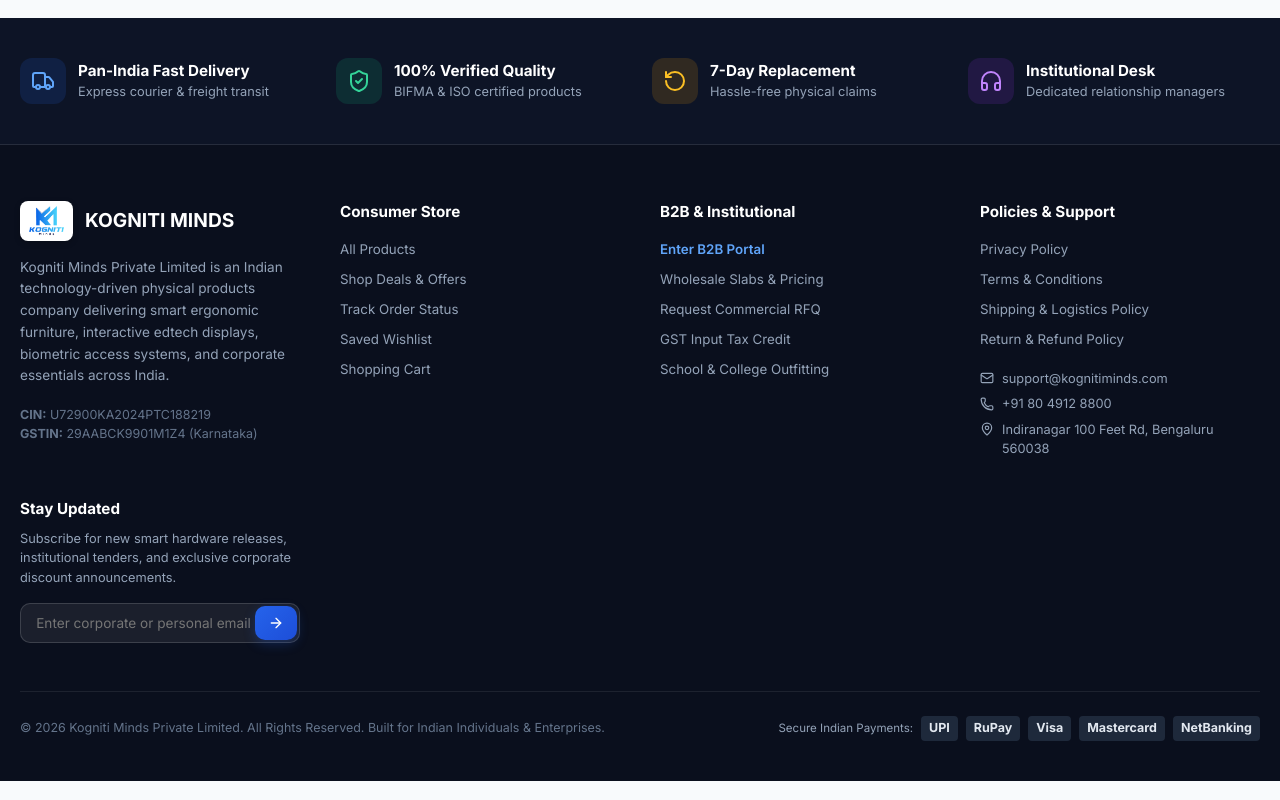
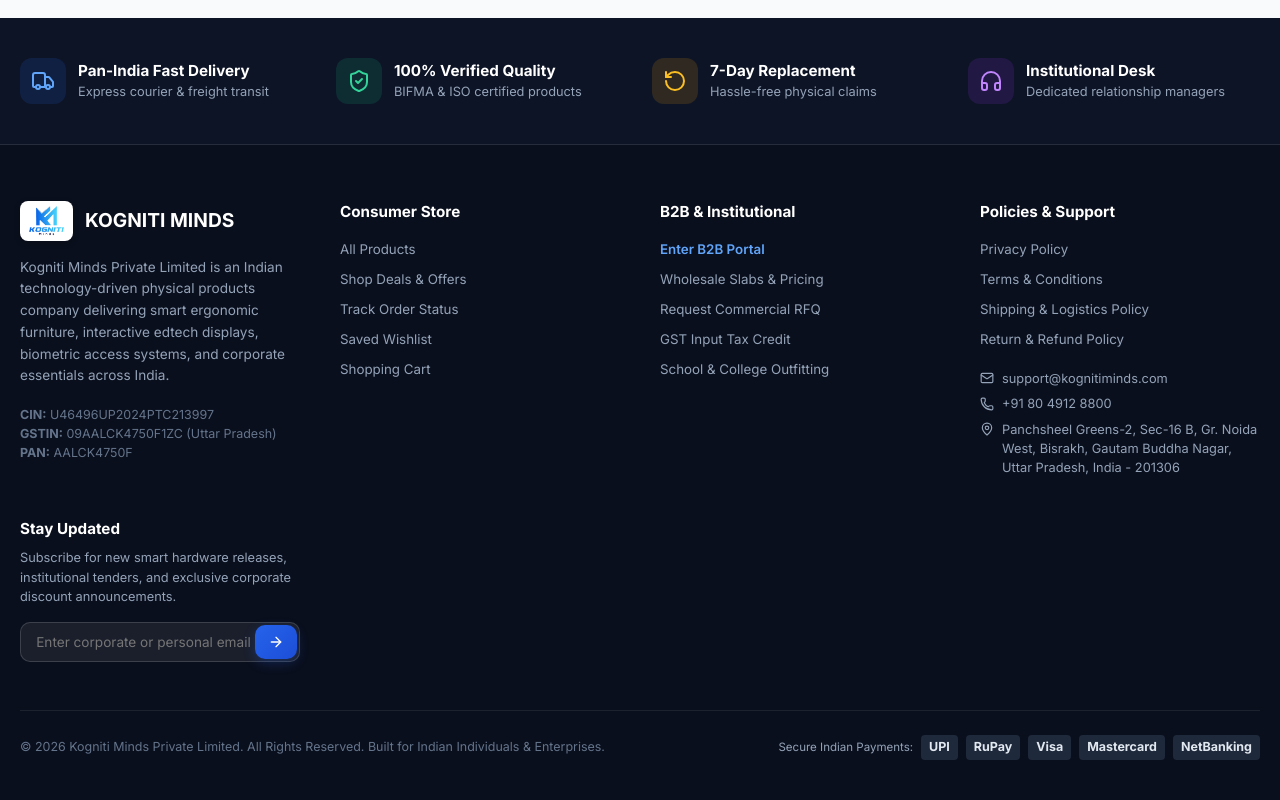
Before and after one commit to kogniti14/website-for-ondc-, a React (Vite) app: page / in a window 1280 px wide. Shown: the part 4631-5431 px from the top of the page. Built offline with nearby package versions, Linux system fonts and the light colour scheme.

Commit message:
feat: update official company statutory details (CIN, GSTIN, PAN, registered office address in Greater Noida West, and UP State Code 09) across invoices, footers, headers, and legal policies

```diff
--- a/src/components/b2b/B2BInvoiceModal.tsx
+++ b/src/components/b2b/B2BInvoiceModal.tsx
@@ -77,7 +77,7 @@
     window.print();
   };
 
-  const isInterState = order.billingAddress.state.toLowerCase() !== 'karnataka';
+  const isInterState = !order.billingAddress.state.toLowerCase().includes('uttar') && order.billingAddress.state.toLowerCase() !== 'up';
   const invoiceDate = new Date(order.createdAt).toLocaleDateString('en-IN', {
     day: '2-digit',
     month: 'short',
@@ -277,11 +277,11 @@
                 Supplier (Tax Details):
               </div>
               <div><strong>Kogniti Minds Private Limited</strong></div>
-              <div>Registered Office: 42, 100 Feet Road, Indiranagar</div>
-              <div>Bengaluru, Karnataka - 560038, India</div>
-              <div><strong>GSTIN:</strong> <code style={{ color: '#0284C7', fontWeight: 700 }}>29AABCK9901M1Z4</code></div>
-              <div><strong>PAN:</strong> AABCK9901M | <strong>State Code:</strong> 29 (Karnataka)</div>
-              <div><strong>CIN:</strong> U72900KA2024PTC188219</div>
+              <div>Registered Office: Panchsheel Greens-2, Sec-16 B, Gr. Noida West, Bisrakh</div>
+              <div>Gautam Buddha Nagar, Uttar Pradesh, India - 201306</div>
+              <div><strong>GSTIN:</strong> <code style={{ color: '#0284C7', fontWeight: 700 }}>09AALCK4750F1ZC</code></div>
+              <div><strong>PAN:</strong> AALCK4750F | <strong>State Code:</strong> 09 (Uttar Pradesh)</div>
+              <div><strong>CIN:</strong> U46496UP2024PTC213997</div>
               <div style={{ color: '#64748B' }}>Corporate Desk: enterprise@kognitiminds.com | +91 80 4912 8800</div>
             </div>
 
@@ -522,7 +522,7 @@
                 <div><strong>Beneficiary:</strong> KOGNITI MINDS PRIVATE LIMITED</div>
                 <div><strong>Bank Name:</strong> HDFC Bank Ltd | <strong>A/C Type:</strong> Current Account</div>
                 <div><strong>A/C Number:</strong> <code>50200088991122</code> | <strong>IFSC:</strong> <code>HDFC0001234</code></div>
-                <div><strong>Branch:</strong> Indiranagar 100 Feet Road, Bengaluru - 560038</div>
+                <div><strong>Branch:</strong> Greater Noida West, Gautam Buddha Nagar, UP - 201306</div>
                 <div style={{ color: '#64748B', fontSize: '0.72rem', marginTop: '0.25rem' }}>
                   * Please mention Invoice Ref <strong>INV-{order.orderNumber}</strong> in the remittance remark.
                 </div>
--- a/src/components/common/PolicyModal.tsx
+++ b/src/components/common/PolicyModal.tsx
@@ -52,7 +52,7 @@
               </p>
               <h4 style={{ fontWeight: 700, margin: '1rem 0 0.5rem' }}>3. Jurisdiction</h4>
               <p style={{ lineHeight: '1.6' }}>
-                Any legal disputes arising from transactions on this platform shall be subject to the exclusive jurisdiction of the competent courts in Bengaluru, Karnataka, India.
+                Any legal disputes arising from transactions on this platform shall be subject to the exclusive jurisdiction of the competent courts in Gautam Buddha Nagar, Uttar Pradesh, India.
               </p>
             </div>
           ),
--- a/src/components/layout/B2BNavbar.tsx
+++ b/src/components/layout/B2BNavbar.tsx
@@ -49,7 +49,7 @@
             <Building2 size={13} className="text-amber-400" /> Kogniti Minds Institutional & Enterprise Division
           </span>
           <span className="text-slate-400 hide-on-mobile">
-            GSTIN: 29AABCK9901M1Z4 | CIN: U72900KA2024PTC188219
+            GSTIN: 09AALCK4750F1ZC | CIN: U46496UP2024PTC213997
           </span>
         </div>
 
--- a/src/components/layout/Footer.tsx
+++ b/src/components/layout/Footer.tsx
@@ -184,8 +184,9 @@
               Kogniti Minds Private Limited is an Indian technology-driven physical products company delivering smart ergonomic furniture, interactive edtech displays, biometric access systems, and corporate essentials across India.
             </p>
             <div style={{ fontSize: '0.78rem', color: '#64748B', lineHeight: '1.5' }}>
-              <strong>CIN:</strong> U72900KA2024PTC188219<br />
-              <strong>GSTIN:</strong> 29AABCK9901M1Z4 (Karnataka)
+              <strong>CIN:</strong> U46496UP2024PTC213997<br />
+              <strong>GSTIN:</strong> 09AALCK4750F1ZC (Uttar Pradesh)<br />
+              <strong>PAN:</strong> AALCK4750F
             </div>
           </div>
 
@@ -294,7 +295,7 @@
               </div>
               <div className="flex items-start gap-2">
                 <MapPin size={14} className="text-amber-400" style={{ flexShrink: 0, marginTop: '2px' }} />
-                <span>Indiranagar 100 Feet Rd, Bengaluru 560038</span>
+                <span>Panchsheel Greens-2, Sec-16 B, Gr. Noida West, Bisrakh, Gautam Buddha Nagar, Uttar Pradesh, India - 201306</span>
               </div>
             </div>
           </div>
--- a/src/pages/b2c/OrdersPage.tsx
+++ b/src/pages/b2c/OrdersPage.tsx
@@ -347,9 +347,9 @@
                   </div>
                 </div>
                 <div style={{ fontSize: '0.8rem', color: 'var(--slate-600)', lineHeight: '1.4' }}>
-                  Registered Office: 42, 100 Feet Road, Indiranagar, Bengaluru, KA - 560038<br />
-                  <strong>GSTIN:</strong> 29AABCK9901M1Z4 | <strong>CIN:</strong> U72900KA2024PTC188219<br />
-                  <strong>PAN:</strong> AABCK9901M | <strong>State Code:</strong> 29 (Karnataka)
+                  Registered Office: Panchsheel Greens-2, Sec-16 B, Gr. Noida West, Bisrakh, Gautam Buddha Nagar, Uttar Pradesh, India - 201306<br />
+                  <strong>GSTIN:</strong> 09AALCK4750F1ZC | <strong>CIN:</strong> U46496UP2024PTC213997<br />
+                  <strong>PAN:</strong> AALCK4750F | <strong>State Code:</strong> 09 (Uttar Pradesh)
                 </div>
               </div>
 
@@ -437,6 +437,8 @@
                   <span>Taxable Base Value:</span>
                   <span>₹{Math.round((selectedOrderForInvoice.total / 1.18) * 100 / 100).toLocaleString('en-IN')}</span>
                 </div>
+                {selectedOrderForInvoice.shippingAddress.state.toLowerCase().includes('uttar') || selectedOrderForInvoice.shippingAddress.state.toLowerCase() === 'up' ? (
+                  <>
                     <div className="flex justify-between text-slate-600">
                       <span>CGST (9%):</span>
                       <span>₹{Math.round((selectedOrderForInvoice.gstAmount / 2) * 100 / 100).toLocaleString('en-IN')}</span>
@@ -445,6 +447,13 @@
                       <span>SGST (9%):</span>
                       <span>₹{Math.round((selectedOrderForInvoice.gstAmount / 2) * 100 / 100).toLocaleString('en-IN')}</span>
                     </div>
+                  </>
+                ) : (
+                  <div className="flex justify-between text-slate-600">
+                    <span>IGST (18%):</span>
+                    <span>₹{Math.round(selectedOrderForInvoice.gstAmount * 100 / 100).toLocaleString('en-IN')}</span>
+                  </div>
+                )}
                 <div
                   className="flex justify-between items-baseline"
                   style={{
```
Lines whose indentation alone changed are shown as unchanged.
